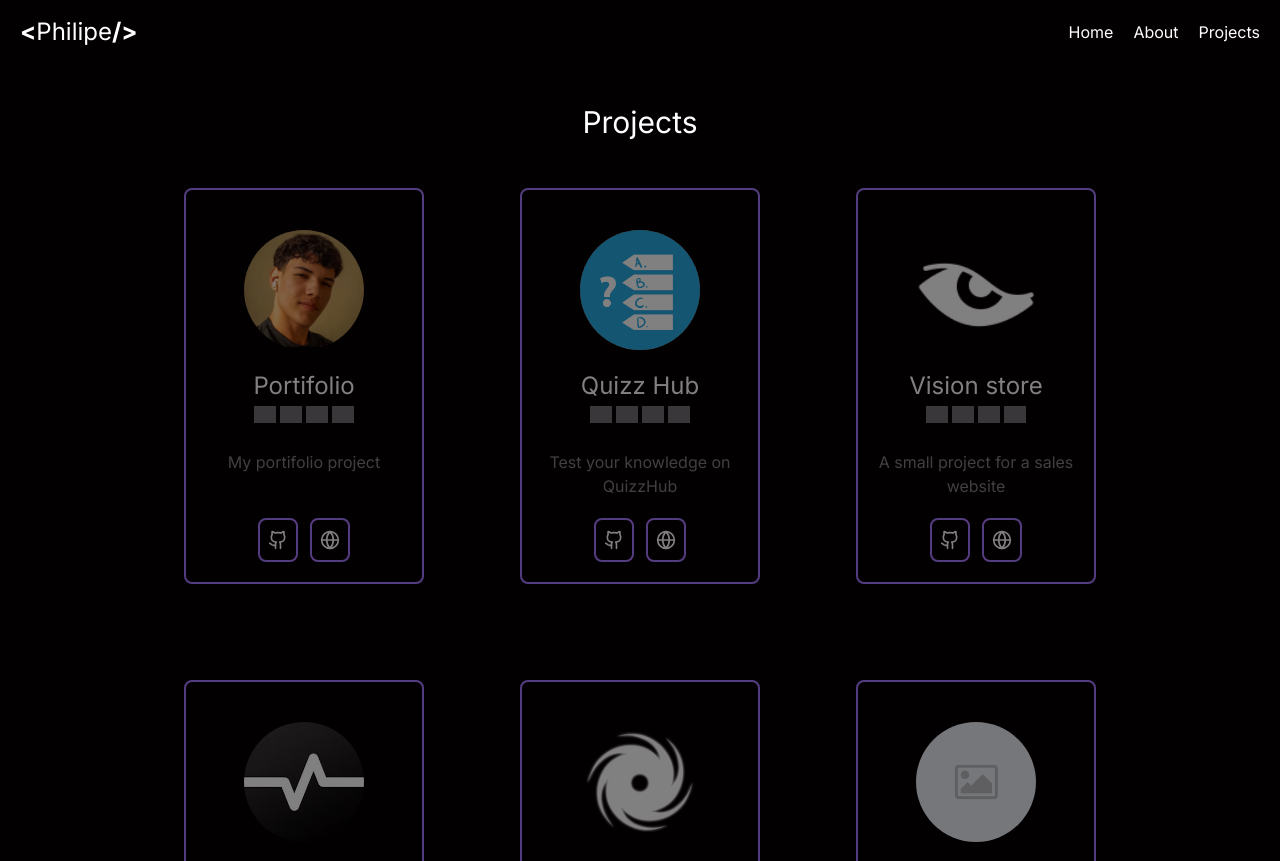
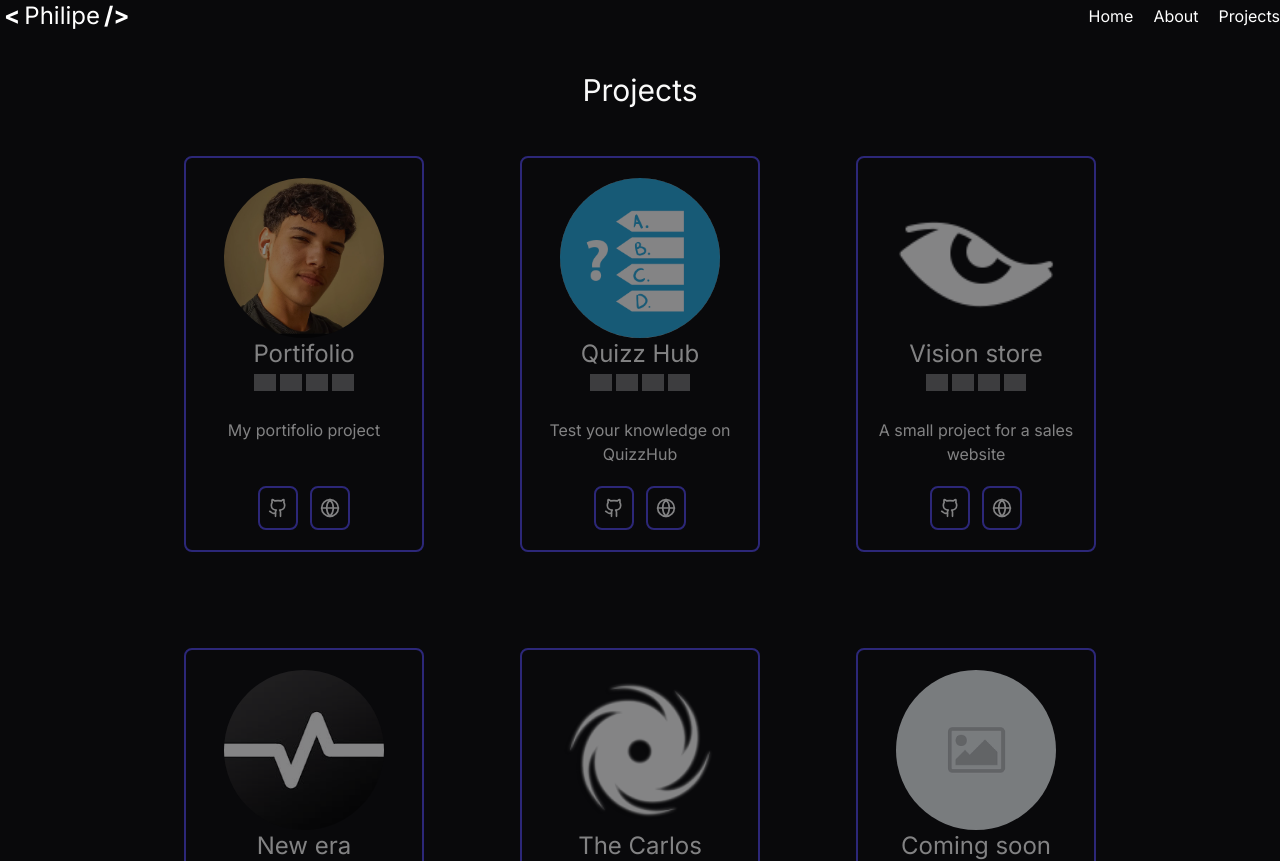
Before and after one commit to Srcyax/portfolio, a Next.js app: page /projects in a window 1280 px wide. Shown: the top 861 px of the page. Built offline with nearby package versions, Linux system fonts and the light colour scheme; grey boxes are pictures that could not be loaded.

Commit message:
Lazy image

```diff
--- a/src/app/(pages)/projects/card.tsx
+++ b/src/app/(pages)/projects/card.tsx
@@ -1,6 +1,23 @@
+"use client"
+
 import { Github, Globe, Key } from 'lucide-react';
+import { useState } from 'react';
+import { Skeleton } from "@/components/ui/skeleton"
+import { LazyLoadImage } from 'react-lazy-load-image-component';
 
 export default function CardProject({image, title, desc, technologies, github, site} : {image : string, title : string, desc : string, technologies : string[], github : string, site : string}){
+
+    const [imageLoaded, setImageLoaded] = useState({
+        projectImage: false,
+        techImage: false
+      });
+
+      const handleImageLoad = (imageType: string) => {
+        setImageLoaded(prevState => ({
+          ...prevState,
+          [imageType]: true
+        }));
+      };
 
     const technologiesUrl = [
         ["c#", "https://cdn.jsdelivr.net/gh/devicons/devicon@latest/icons/csharp/csharp-original.svg"],
@@ -18,7 +35,8 @@ export default function CardProject({image, title, desc, technologies, github, s
 
     return (
         <div className="m-12 border-2 border-indigo-600 rounded-lg border-purple hover:shadow-neon opacity-50 hover:opacity-100 w-60 h-auto p-5 flex flex-col items-center transition-all duration-200 ease">
-            <img loading="lazy" className="p-5 w-40 h-40 rounded-full" src={image} alt="project image" />
+            {!imageLoaded.projectImage ? <Skeleton className='w-40 h-40 rounded-full'/> : null}
+            <LazyLoadImage className={imageLoaded.projectImage ? 'w-40 h-40 rounded-full' : ''} src={image} beforeLoad={() => handleImageLoad('projectImage')}/>
             <div className="flex flex-col items-center justify-between gap-1">
                 <h1 className="text-2xl">{title}</h1>
                 <div className="flex flex-row gap-1 w-40 h-6 justify-center">
@@ -27,12 +45,11 @@ export default function CardProject({image, title, desc, technologies, github, s
                     <div key={index}>
                         {
                         technologiesUrl.filter(t => t[0] === tech).map((filteredTech, index) => (
-                            <>
-                                <div key={index} className="group grid place-items-center">
-                                    <img key={index} loading="lazy" className="opacity-70 hover:opacity-100 hover:w-5 transition-all duration-200 ease" width={22} src={filteredTech[1]} />
-                                    <p key={index} className="text-[1px] group-hover:text-[10px] opacity-0 group-hover:opacity-100 transition-all duration-200 ease">{filteredTech[0]}</p>
-                                </div>
-                            </>
+                            <div key={index} className="group grid place-items-center">
+                                {!imageLoaded.techImage ? <Skeleton className='w-6 h-6 rounded-full'/> : null}
+                                <LazyLoadImage className={imageLoaded.techImage ? 'opacity-70 hover:opacity-100 hover:w-5 transition-all duration-200 ease' : ''} width={22} src={filteredTech[1]} beforeLoad={() => handleImageLoad('techImage')}/>
+                                <p key={index} className="text-[1px] group-hover:text-[10px] opacity-0 group-hover:opacity-100 transition-all duration-200 ease">{filteredTech[0]}</p>
+                            </div>
                         ))}
                     </div>
                 ))}
--- a/src/app/globals.css
+++ b/src/app/globals.css
@@ -2,24 +2,75 @@
 @tailwind components;
 @tailwind utilities;
 
-:root {
-  --foreground-rgb: 255, 255, 255;
-  --background-start-rgb: 3, 0, 2;
-  --background-end-rgb: 3, 0, 2;
+@layer base {
+  :root {
+    --background: 0 0% 100%;
+    --foreground: 240 10% 3.9%;
+
+    --card: 0 0% 100%;
+    --card-foreground: 240 10% 3.9%;
+
+    --popover: 0 0% 100%;
+    --popover-foreground: 240 10% 3.9%;
+
+    --primary: 240 5.9% 10%;
+    --primary-foreground: 0 0% 98%;
+
+    --secondary: 240 4.8% 95.9%;
+    --secondary-foreground: 240 5.9% 10%;
+
+    --muted: 240 4.8% 95.9%;
+    --muted-foreground: 240 3.8% 46.1%;
+
+    --accent: 240 4.8% 95.9%;
+    --accent-foreground: 240 5.9% 10%;
+
+    --destructive: 0 84.2% 60.2%;
+    --destructive-foreground: 0 0% 98%;
+
+    --border: 240 5.9% 90%;
+    --input: 240 5.9% 90%;
+    --ring: 240 10% 3.9%;
+
+    --radius: 0.5rem;
+  }
+
+  .dark {
+    --background: 240 10% 3.9%;
+    --foreground: 0 0% 98%;
+
+    --card: 240 10% 3.9%;
+    --card-foreground: 0 0% 98%;
+
+    --popover: 240 10% 3.9%;
+    --popover-foreground: 0 0% 98%;
+
+    --primary: 0 0% 98%;
+    --primary-foreground: 240 5.9% 10%;
+
+    --secondary: 240 3.7% 15.9%;
+    --secondary-foreground: 0 0% 98%;
+
+    --muted: 240 3.7% 15.9%;
+    --muted-foreground: 240 5% 64.9%;
+
+    --accent: 240 3.7% 15.9%;
+    --accent-foreground: 0 0% 98%;
+
+    --destructive: 0 62.8% 30.6%;
+    --destructive-foreground: 0 0% 98%;
+
+    --border: 240 3.7% 15.9%;
+    --input: 240 3.7% 15.9%;
+    --ring: 240 4.9% 83.9%;
+  }
 }
 
-body {
-  color: rgb(var(--foreground-rgb));
-  background: linear-gradient(
-      to bottom,
-      transparent,
-      rgb(var(--background-end-rgb))
-    )
-    rgb(var(--background-start-rgb));
-}
-
-@layer utilities {
-  .text-balance {
-    text-wrap: balance;
+@layer base {
+  * {
+    @apply border-border;
+  }
+  body {
+    @apply bg-background text-foreground;
   }
 }
--- a/src/app/layout.tsx
+++ b/src/app/layout.tsx
@@ -17,7 +17,7 @@ export default function RootLayout({
 }>) {
   return (
     <html lang="en">
-      <body className={inter.className}>
+      <body className={`${inter.className} dark`}>
         <Header/>
         {children}
       </body>
--- /dev/null
+++ b/src/components/ui/skeleton.tsx
@@ -0,0 +1,15 @@
+import { cn } from "@/lib/utils"
+
+function Skeleton({
+  className,
+  ...props
+}: React.HTMLAttributes<HTMLDivElement>) {
+  return (
+    <div
+      className={cn("animate-pulse rounded-md bg-muted", className)}
+      {...props}
+    />
+  )
+}
+
+export { Skeleton }
--- /dev/null
+++ b/src/lib/utils.ts
@@ -0,0 +1,6 @@
+import { type ClassValue, clsx } from "clsx"
+import { twMerge } from "tailwind-merge"
+
+export function cn(...inputs: ClassValue[]) {
+  return twMerge(clsx(inputs))
+}
--- a/tailwind.config.ts
+++ b/tailwind.config.ts
@@ -1,30 +1,80 @@
-import type { Config } from "tailwindcss";
+import type { Config } from "tailwindcss"
 
-const config: Config = {
+const config = {
+  darkMode: ["class"],
   content: [
-    "./src/pages/**/*.{js,ts,jsx,tsx,mdx}",
-    "./src/components/**/*.{js,ts,jsx,tsx,mdx}",
-    "./src/app/**/*.{js,ts,jsx,tsx,mdx}",
-  ],
+    './pages/**/*.{ts,tsx}',
+    './components/**/*.{ts,tsx}',
+    './app/**/*.{ts,tsx}',
+    './src/**/*.{ts,tsx}',
+	],
+  prefix: "",
   theme: {
-    colors: {
-      transparent: 'transparent',
-      current: 'currentColor',
-      'white': '#ffffff',
-      'gray': '#808080',
-      'purple': '#a579ff',
+    container: {
+      center: true,
+      padding: "2rem",
+      screens: {
+        "2xl": "1400px",
+      },
     },
     extend: {
-      backgroundImage: {
-        "gradient-radial": "radial-gradient(var(--tw-gradient-stops))",
-        "gradient-conic":
-          "conic-gradient(from 180deg at 50% 50%, var(--tw-gradient-stops))",
+      colors: {
+        border: "hsl(var(--border))",
+        input: "hsl(var(--input))",
+        ring: "hsl(var(--ring))",
+        background: "hsl(var(--background))",
+        foreground: "hsl(var(--foreground))",
+        primary: {
+          DEFAULT: "hsl(var(--primary))",
+          foreground: "hsl(var(--primary-foreground))",
+        },
+        secondary: {
+          DEFAULT: "hsl(var(--secondary))",
+          foreground: "hsl(var(--secondary-foreground))",
+        },
+        destructive: {
+          DEFAULT: "hsl(var(--destructive))",
+          foreground: "hsl(var(--destructive-foreground))",
+        },
+        muted: {
+          DEFAULT: "hsl(var(--muted))",
+          foreground: "hsl(var(--muted-foreground))",
+        },
+        accent: {
+          DEFAULT: "hsl(var(--accent))",
+          foreground: "hsl(var(--accent-foreground))",
+        },
+        popover: {
+          DEFAULT: "hsl(var(--popover))",
+          foreground: "hsl(var(--popover-foreground))",
+        },
+        card: {
+          DEFAULT: "hsl(var(--card))",
+          foreground: "hsl(var(--card-foreground))",
+        },
       },
-      boxShadow:{
-        neon: "0 0 5px theme('colors.purple'), 0 0 20px theme('colors.purple')"
-      }
+      borderRadius: {
+        lg: "var(--radius)",
+        md: "calc(var(--radius) - 2px)",
+        sm: "calc(var(--radius) - 4px)",
+      },
+      keyframes: {
+        "accordion-down": {
+          from: { height: "0" },
+          to: { height: "var(--radix-accordion-content-height)" },
+        },
+        "accordion-up": {
+          from: { height: "var(--radix-accordion-content-height)" },
+          to: { height: "0" },
+        },
+      },
+      animation: {
+        "accordion-down": "accordion-down 0.2s ease-out",
+        "accordion-up": "accordion-up 0.2s ease-out",
+      },
     },
   },
-  plugins: [],
-};
-export default config;
+  plugins: [require("tailwindcss-animate")],
+} satisfies Config
+
+export default config
```
Also changed, not shown: package.json (+13 -2 lines), components.json (added), 1 other file (tests, documents, lock files or other folders).
